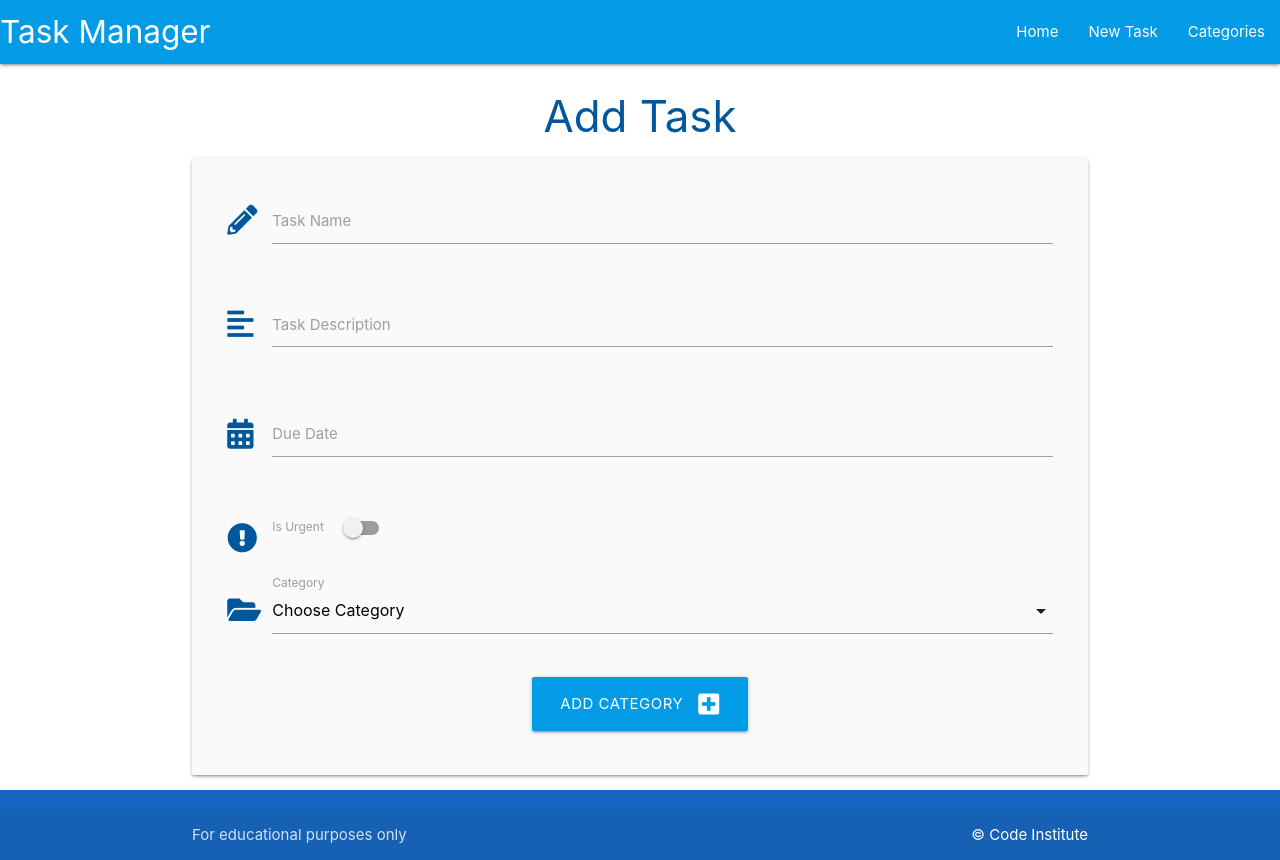
After one commit to jts272/mp4-task-manager-gitpod, a Flask app: page /add_task in a window 1280 px wide. The commit adds this page. Run offline with Flask 3, Linux system fonts and the light colour scheme; some libraries are stand-ins or nearby versions.

Commit message:
feat: add task functionality added

```diff
--- a/taskmanager/routes.py
+++ b/taskmanager/routes.py
@@ -79,3 +79,31 @@ def delete_category(category_id):
     db.session.delete(category)
     db.session.commit()
     return redirect(url_for("categories"))
+
+
+# Supply http methods as we are submitting a form in this view
+@app.route("/add_task", methods=["GET", "POST"])
+def add_task():
+    # Extract all categories available so user can select a category for
+    # their task
+    categories = list(Category.query.order_by(Category.category_name).all())
+    if request.method == "POST":
+        # Update POST method to reflect each of the field that will be
+        # added from the form we will create
+        task = Task(
+            task_name=request.form.get("task_name"),
+            task_description=request.form.get("task_description"),
+            is_urgent=bool(True if request.form.get("is_urgent") else False),
+            due_date=request.form.get("due_date"),
+            category_id=request.form.get("category_id")
+        )
+        # Once form is submitted, add the new 'task' var to the DB
+        # session.
+        db.session.add(task)
+        db.session.commit()
+        # Redirect to the home() function after submitting
+        return redirect(url_for("home"))
+
+    # If not 'POST', show form to add task
+    # Pass in var to display categories
+    return render_template("add_task.html", categories=categories)
--- a/taskmanager/static/js/script.js
+++ b/taskmanager/static/js/script.js
@@ -9,4 +9,27 @@ document.addEventListener('DOMContentLoaded', function () {
   // sidenav initialization
   let sidenav = document.querySelectorAll('.sidenav');
   M.Sidenav.init(sidenav);
+
+  // datepicker init
+
+  // Original snippet:
+  // https://materializecss.com/pickers.html
+  // document.addEventListener('DOMContentLoaded', function() {
+  //   var elems = document.querySelectorAll('.datepicker');
+  //   var instances = M.Datepicker.init(elems, options);
+  // });
+
+  // See above link for guide on setting options
+  let datepicker = document.querySelectorAll('.datepicker');
+  M.Datepicker.init(datepicker, {
+    format: "dd mmmm, yyyy",
+    // Internationalization options. Set them with this object
+    i18n: {
+      done: "Select"
+    }
+  });
+
+  // Form select init
+  let selects = document.querySelectorAll('select');
+  M.FormSelect.init(selects);
 });
--- /dev/null
+++ b/taskmanager/templates/add_task.html
@@ -0,0 +1,89 @@
+{% extends "base.html" %}
+{% block content %}
+
+<h3 class="light-blue-text text-darken-4 center-align">Add Task</h3>
+
+<!-- https://materializecss.com/text-inputs.html -->
+<!-- Add 'card-panel' Materialize class -->
+<div class="row card-panel grey lighten-5">
+  <!-- Point back to the 'add_task() function' -->
+  <form class="col s12" method="POST" action="{{ url_for('add_task') }}">
+    <!-- task_name -->
+    <div class="row">
+      <div class="input-field col s12">
+        <!-- 'prefix' class adds icon before the box -->
+        <i class="fas fa-pencil-alt prefix light-blue-text text-darken-4"></i>
+        <!-- Match id, name and for for Python to recognize the form data -->
+        <!-- 'name' attr added manually to this form snippet -->
+        <input id="task_name" name="task_name" minlength="5" maxlength="50" type="text" class="validate" required>
+        <label for="task_name">Task Name</label>
+      </div>
+    </div>
+    <!-- task_description -->
+    <div class="row">
+      <div class="input-field col s12">
+        <!-- 'prefix' class adds icon before the box -->
+        <i class="fas fa-align-left prefix light-blue-text text-darken-4"></i>
+        <!-- Match id, name and for for Python to recognize the form data -->
+        <!-- 'name' attr added manually to this form snippet -->
+        <!-- Materialize textarea helper class used -->
+        <textarea id="task_description" name="task_description" minlength="5" maxlength="200" type="text"
+          class="materialize-textarea validate" required></textarea>
+        <label for="task_description">Task Description</label>
+      </div>
+    </div>
+    <!-- due_date -->
+    <div class="row">
+      <div class="input-field col s12">
+        <!-- 'prefix' class adds icon before the box -->
+        <i class="fas fa-calendar-alt prefix light-blue-text text-darken-4"></i>
+        <!-- Match id, name and for for Python to recognize the form data -->
+        <!-- 'name' attr added manually to this form snippet -->
+        <!-- Use Materialize datepicker (requires JS initialization)-->
+        <input id="due_date" name="due_date" type="text" class="datepicker validate" required>
+        <label for="due_date">Due Date</label>
+      </div>
+    </div>
+    <!-- is_urgent -->
+    <div class="row">
+      <div class="input-field col s12">
+        <!-- Switch -->
+        <!-- https://materializecss.com/switches.html -->
+        <div class="switch">
+          <i class="fas fa-exclamation-circle prefix light-blue-text text-darken-4"></i>
+          <label for="is_urgent">Is Urgent
+            <input id="is_urgent" name="is_urgent" type="checkbox">
+            <span class="lever"></span>
+          </label>
+        </div>
+      </div>
+    </div>
+    <!-- category_id -->
+    <div class="row">
+      <div class="input-field col s12">
+        <!-- 'prefix' class adds icon before the box -->
+        <i class="fas fa-folder-open prefix light-blue-text text-darken-4"></i>
+        <!-- Match id, name and for for Python to recognize the form data -->
+        <select name="category_id" id="category_id" class="validate" required>
+          <option value="" disabled selected>Choose Category</option>
+          <!-- Jinja loop that retrieves categories from the DB -->
+          {% for category in categories %}
+          <!-- value attr is captured for select elements, not name -->
+          <option value="{{ category.id }}">{{ category.category_name }}</option>
+          {% endfor %}
+        </select>
+        <label for="category_id">Category</label>
+      </div>
+    </div>
+    <!-- submit button -->
+    <div class="row">
+      <div class="col s12 center-align">
+        <button type="submit" class="btn-large light-blue darken-1">
+          Add Category <i class="fas fa-plus-square right"></i>
+        </button>
+      </div>
+    </div>
+  </form>
+</div>
+
+{% endblock %}
--- a/taskmanager/templates/base.html
+++ b/taskmanager/templates/base.html
@@ -23,7 +23,7 @@
       <a href="#" data-target="mobile-demo" class="sidenav-trigger"><i class="fas fa-bars"></i></a>
       <ul class="right hide-on-med-and-down">
         <li><a href="{{ url_for('home') }}">Home</a></li>
-        <li><a href="">New Task</a></li>
+        <li><a href="{{ url_for('add_task') }}">New Task</a></li>
         <li><a href="{{ url_for('categories') }}">Categories</a></li>
       </ul>
     </div>
@@ -32,7 +32,7 @@
   <!-- Mobile Sidenav -->
   <ul class="sidenav" id="mobile-demo">
     <li><a href="{{ url_for('home') }}">Home</a></li>
-    <li><a href="">New Task</a></li>
+    <li><a href="{{ url_for('add_task') }}">New Task</a></li>
     <li><a href="{{ url_for('categories') }}">Categories</a></li>
   </ul>
   <!-- /Materialize 'Mobile Collapse' -->
```
Also changed, not shown: taskmanager/templates/tasks.html (+9 -0 lines).
